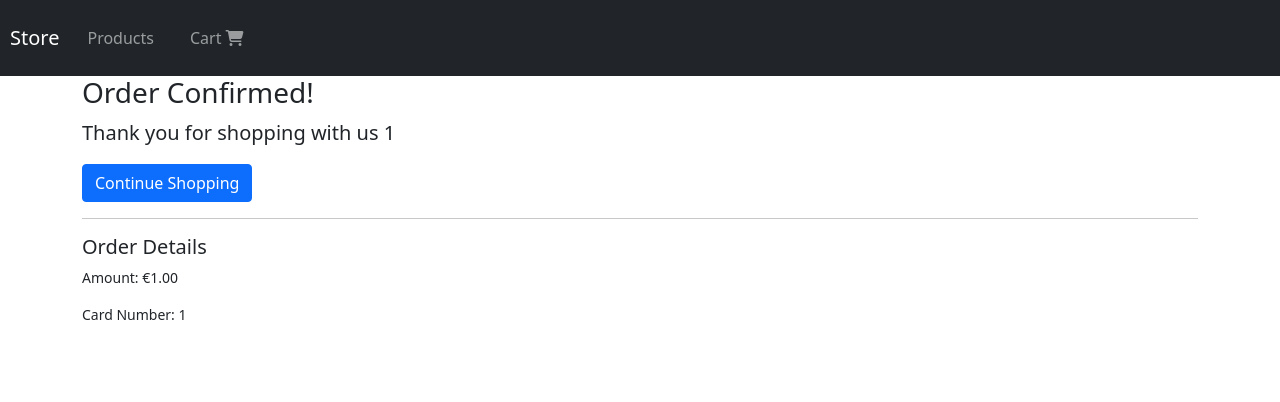
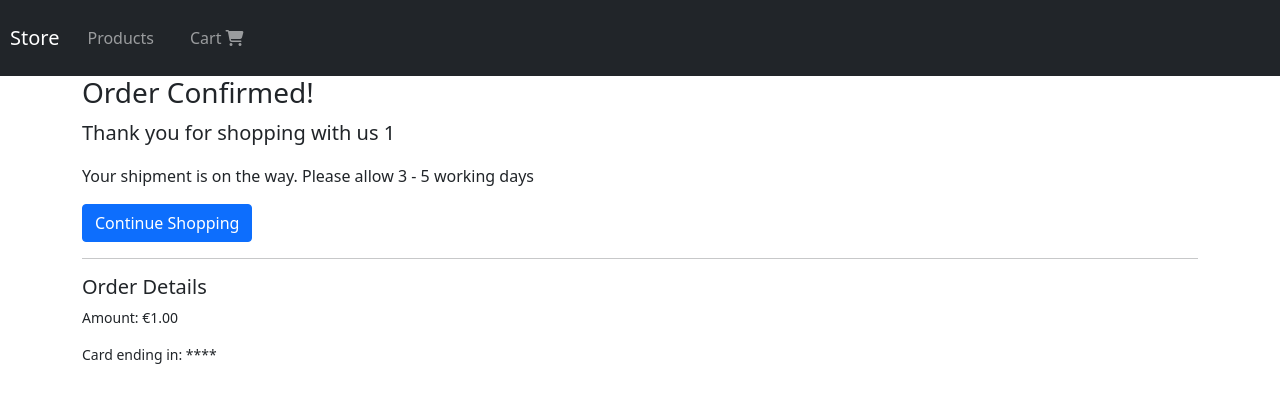
Before and after one commit to DevelopWithAP/my-store, an Angular app: page /confirmation/1/1/1 in a window 1280 px wide. Shown: the top 402 px of the page. Built offline with nearby package versions, Linux system fonts and the light colour scheme.

Commit message:
Modified confirmation component.

```diff
--- a/src/app/components/confirmation/confirmation.component.html
+++ b/src/app/components/confirmation/confirmation.component.html
@@ -1,11 +1,12 @@
 <div class="container">
     <h3>Order Confirmed!</h3>
     <p class="lead">Thank you for shopping with us {{ getFirstName() }}</p>
+    <p>Your shipment is on the way. Please allow 3 - 5 working days</p>
     <a routerLink="/" class="btn btn-primary">Continue Shopping</a>
     <hr>
     <h5>Order Details</h5>
     <small>
         <p>Amount: {{ total | currency: 'EUR' }}</p>
-        <p>Card Number: {{ cardNumber }}</p>
+        <p>Card ending in: ****{{ cardNumber | slice:12  }}</p>
     </small>
 </div>
```
